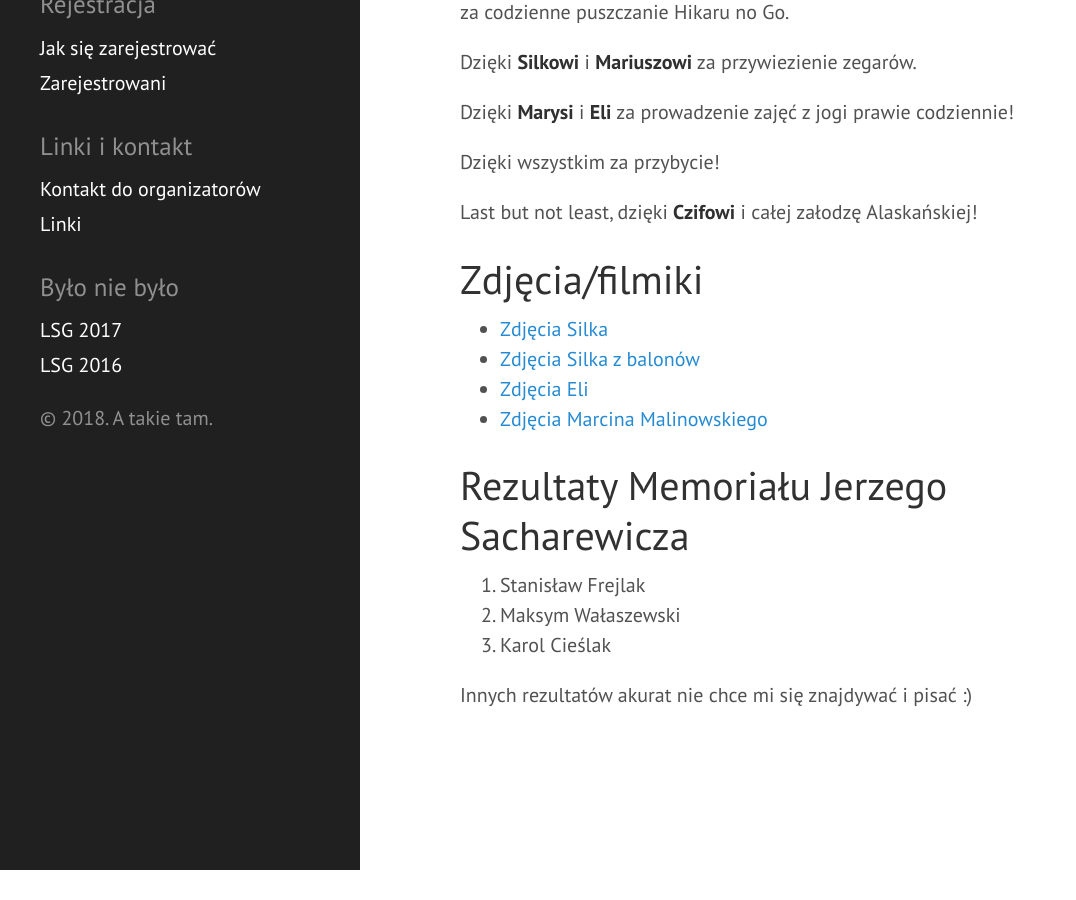
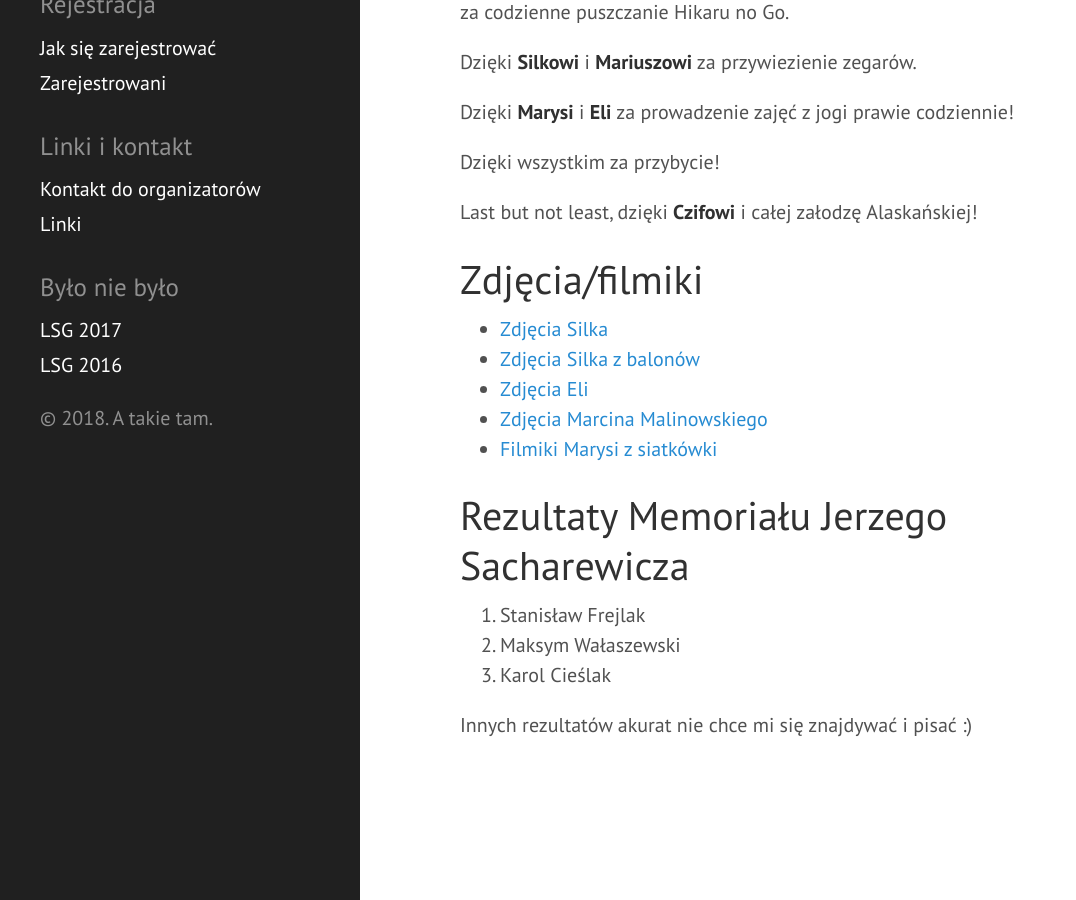
Before and after one commit to tasuki/lsg, a Jekyll site: the page built from 2017.md, in a window 1280 px wide and 900 px high, scrolled down 630 px. Shown: the whole window, without its empty margins (0-1076 px from the left). Built offline with Jekyll 4.4.1, drawn with Linux system fonts in a browser that asks for light colours; before the commit the page ends 1500 px from its top, so only the background shows below that.

Commit message:
Filmiki 2017

```diff
--- a/2017.md
+++ b/2017.md
@@ -33,6 +33,7 @@ Last but not least, dzięki **Czifowi** i całej załodzę Alaskańskiej!
 - [Zdjęcia Silka z balonów](https://photos.google.com/share/AF1QipOrxLRcLrCWEnjGEaJpSuq9QOOn_mrMrS4x8-560VLy_l0OF2ruZIBzacXQOycUAg?key=MkJhM2JKc3lwTURqNmxGREo1ZmVNb3VWVlFsaFFn)
 - [Zdjęcia Eli](https://photos.google.com/share/AF1QipMzf6jgxlE2ItmFGS-W3fNdZOYMN1z09rMnXUXqzaGXI9X-_T7wWixSPGNyZiE24Q?key=VzZvRERydjRuNmtKeWxHTENGUWxhbnREUjdaVjFB)
 - [Zdjęcia Marcina Malinowskiego](https://photos.google.com/share/AF1QipOyA-q65zH4HCeuF3VgxOdhEN_9n3WmULCU3Xx8t_mJtQwYyzQx4NX3cCUZIUgQzQ?key=di0tX0dPODFOUnloaVNSSGNqRUxseEFwTEQyUHBn)
+- [Filmiki Marysi z siatkówki](https://www.youtube.com/playlist?list=PLBt87Q2o376kp03FDllN2fyIjmdd5KvmO)
 
 # Rezultaty Memoriału Jerzego Sacharewicza
 
```
